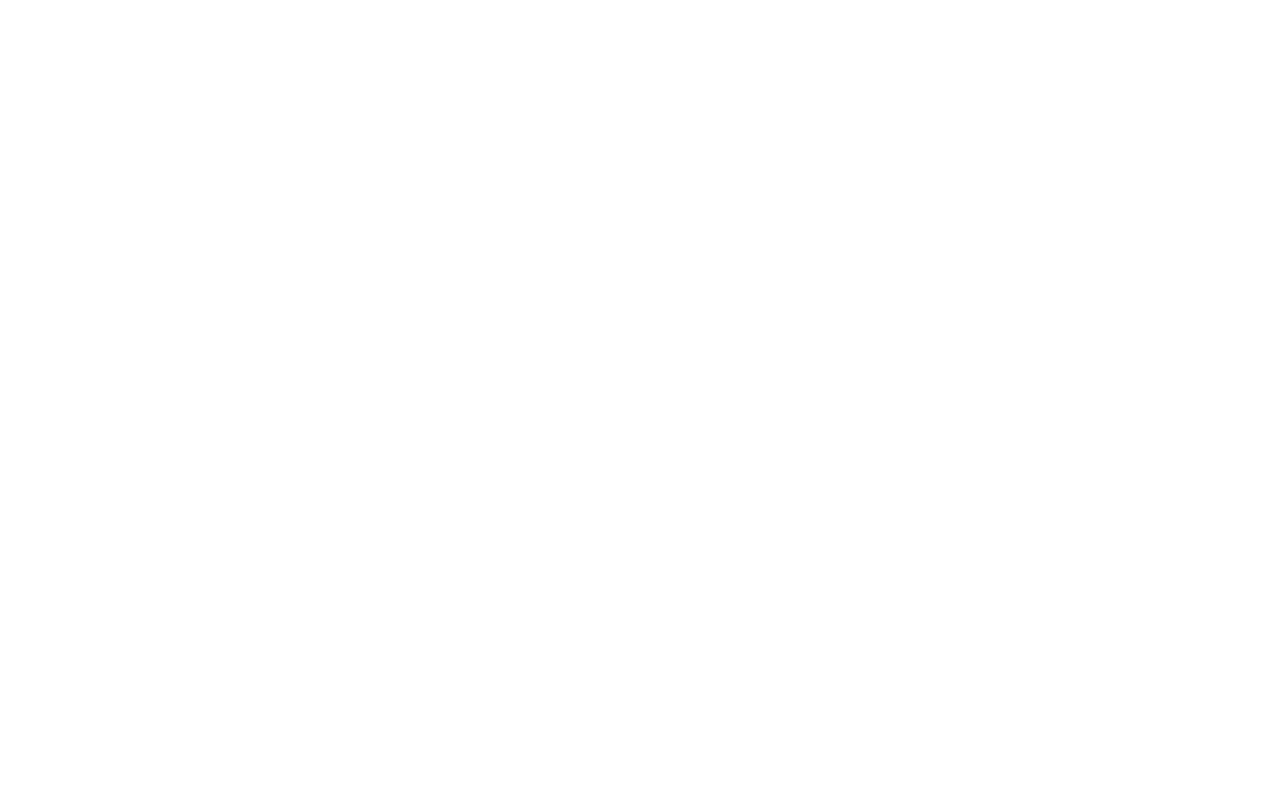
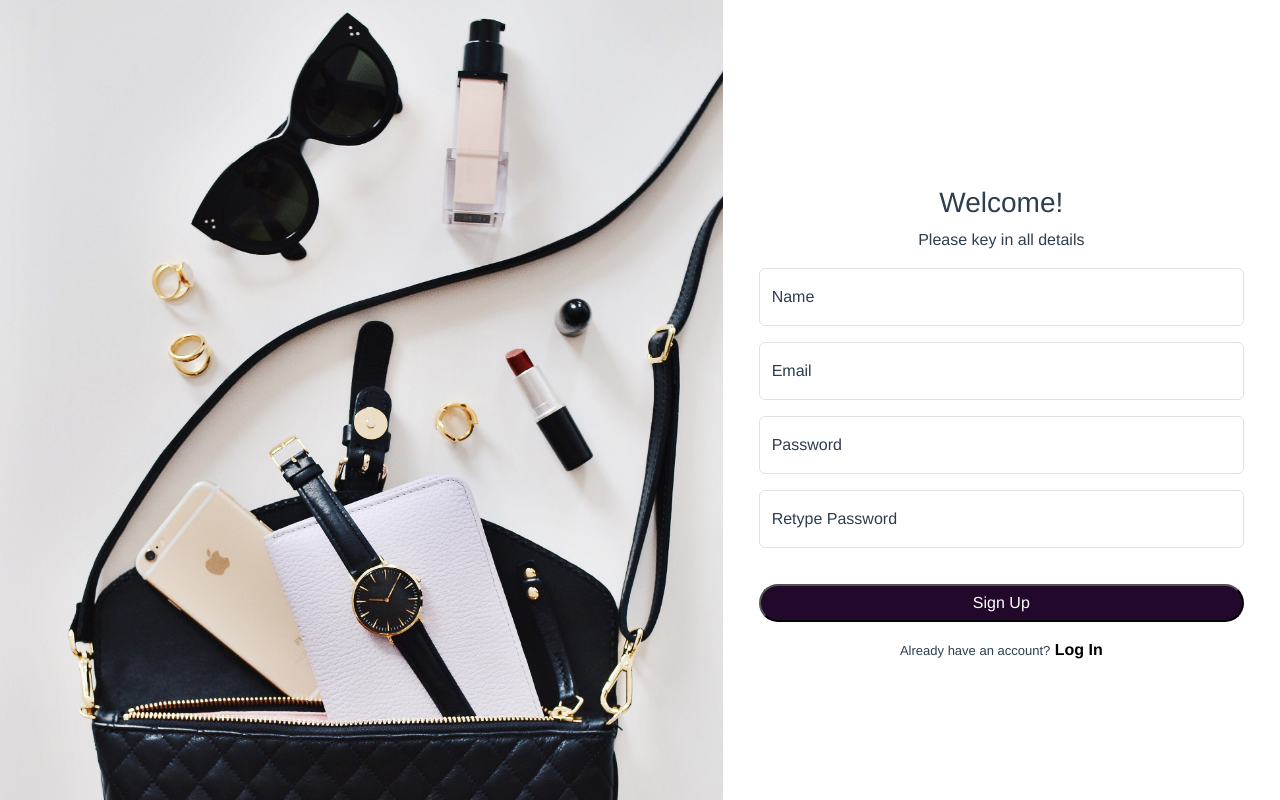
Before and after one commit to sehwan27/inventory-management-page, a Vue app in the folder inventory-management-page/: page /signup in a window 1280 px wide. Before the commit this address had no page. Built offline with nearby package versions, Linux system fonts and the light colour scheme.

Commit message:
signup page

```diff
--- a/inventory-management-page/src/components/FieldsGroup.vue
+++ b/inventory-management-page/src/components/FieldsGroup.vue
@@ -131,12 +131,6 @@ export default {
 </script>
 
 <style lang="scss" scoped>
-.error-text {
-  color: red;
-  font-size: 12px;
-}
+@import "@/style/input.scss";
 
-.required {
-  color: red;
-}
 </style>
--- a/inventory-management-page/src/router.js
+++ b/inventory-management-page/src/router.js
@@ -5,6 +5,7 @@ import Product from './views/Product.vue';
 import ProductDetails from './views/product/Details.vue';
 import About from './views/About.vue';
 import Login from './views/Login.vue';
+import SignUp from './views/SignUp.vue';
 
 const routes = [
   {
@@ -14,6 +15,10 @@ const routes = [
   {
     path: '/login',
     component: Login,
+  },
+  {
+    path: '/signup',
+    component: SignUp,
   },
   {
     path: '/product',
--- /dev/null
+++ b/inventory-management-page/src/schema/signup.js
@@ -0,0 +1,32 @@
+import Joi from "joi"
+
+export default [
+  {
+    columnName: "Name",
+    fieldName: "name",
+    fieldType: "text",
+    required: true,
+    validationSchema: Joi.string().required().min(2)
+  },
+  {
+    columnName: "Email",
+    fieldName: "email",
+    fieldType: "email",
+    required: true,
+    validationSchema: Joi.string().required(),
+  },
+  {
+    columnName: "Password",
+    fieldName: "password",
+    fieldType: "password",
+    required: true,
+    validationSchema: Joi.string().required(),
+  },
+  {
+    columnName: "Retype Password",
+    fieldName: "retype_password",
+    fieldType: "password",
+    required: true,
+    validationSchema: Joi.string().required(),
+  },
+];
--- /dev/null
+++ b/inventory-management-page/src/services/user.js
@@ -0,0 +1,9 @@
+import axios from "axios";
+
+export default {
+  async registerUser(payload) {
+    const { data } = await axios.post("/user", payload);
+    return data;
+
+  }
+};
--- /dev/null
+++ b/inventory-management-page/src/style/input.scss
@@ -0,0 +1,8 @@
+.required {
+  color: red;
+}
+
+.error-text {
+  color: red;
+  font-size: 12px;
+}
--- a/inventory-management-page/src/views/Login.vue
+++ b/inventory-management-page/src/views/Login.vue
@@ -41,7 +41,7 @@
 
             <span>
                 <span style="font-size: 13px;">Don't have an account?</span>
-                <router-link to="/forgot-password" class="sign-up-link"> Sign Up</router-link>
+                <router-link to="/signup" class="sign-up-link"> Sign Up</router-link>
             </span>
         </div>
       </div>
--- a/inventory-management-page/src/views/Product.vue
+++ b/inventory-management-page/src/views/Product.vue
@@ -82,14 +82,12 @@ import schema from "../schema/product/listing";
 import createProductSchema from "../schema/product/createProduct";
 import { Modal } from "bootstrap";
 import FieldsGroup from "@/components/FieldsGroup.vue";
-// import TopNav from '@/components/TopNav.vue';
 
 export default {
   name: "Product",
   components: {
     Table,
     FieldsGroup,
-    // TopNav,
   },
   data() {
     return {
--- /dev/null
+++ b/inventory-management-page/src/views/SignUp.vue
@@ -0,0 +1,115 @@
+<template>
+  <div class="row w-100">
+    <div class="col-md-7">
+      <div class="login-img-container">
+        <img src="../assets/login.jpg" alt="" />
+      </div>
+    </div>
+    <div class="col-md-5 d-flex align-items-center mt-5">
+      <div class="container">
+        <h3>Welcome!</h3>
+        <p>Please key in all details</p>
+
+        <div class="form-floating mb-3" v-for="field in fields" :key="field">
+          <input
+            :type="field.fieldType"
+            class="form-control"
+            :id="field.fieldName"
+            :name="field.fieldName"
+            placeholder=""
+            :required="field.required"
+            v-model="formData[field.fieldName]"
+          />
+          <label :for="field.fieldName"
+            >{{ field.columnName }}
+            <!-- <span v-if="field.required" class="required">*</span> -->
+            </label
+          >
+          <p class="error-text text-start">
+            {{ getErrorText(field.fieldName) }}
+          </p>
+        </div>
+
+        <div class="w-100">
+          <button class="login-button" @click="userSignup()">Sign Up</button>
+        </div>
+
+        <div class="mt-3">
+          <span>
+            <span style="font-size: 13px">Already have an account?</span>
+            <router-link to="/login" class="sign-up-link"> Log In</router-link>
+          </span>
+        </div>
+      </div>
+    </div>
+  </div>
+</template>
+
+<script>
+import Joi from "joi";
+import schema from "@/schema/signup";
+import userService from "@/services/user";
+
+export default {
+  data() {
+    return {
+      formData: {},
+      validationResult: {},
+    };
+  },
+  computed: {
+    fields() {
+      return schema;
+    },
+  },
+  methods: {
+    async userSignup() {
+      await this.validateForm();
+      if (this.validationResult) return
+      const res = await userService.registerUser(this.formData);
+      return res
+    },
+    getErrorText(fieldName) {
+      if (this.validationResult.error) {
+        const fieldError = this.validationResult.error.details.find(
+          (detail) => detail.path[0] === fieldName
+        );
+        return fieldError ? fieldError.message : "";
+      }
+      return "";
+    },
+    async validateForm() {
+      const newValidationSchema = this.fields.reduce((acc, field) => {
+        const { fieldName, validationSchema, columnName } = field;
+        if (validationSchema)
+          acc[fieldName] = validationSchema.label(columnName);
+        return acc;
+      }, {});
+      this.validationResult = Joi.object(newValidationSchema).validate(
+        this.formData,
+        { abortEarly: false }
+      );
+    },
+  },
+};
+</script>
+
+<style scoped lang="scss">
+@import "@/style/buttons.scss";
+@import "@/style/input.scss";
+
+.login-img-container {
+  width: 100%;
+  img {
+    width: 100%;
+    height: 100vh;
+    object-fit: cover;
+  }
+}
+
+.sign-up-link {
+  margin-top: 30px;
+}
+
+
+</style>
```
